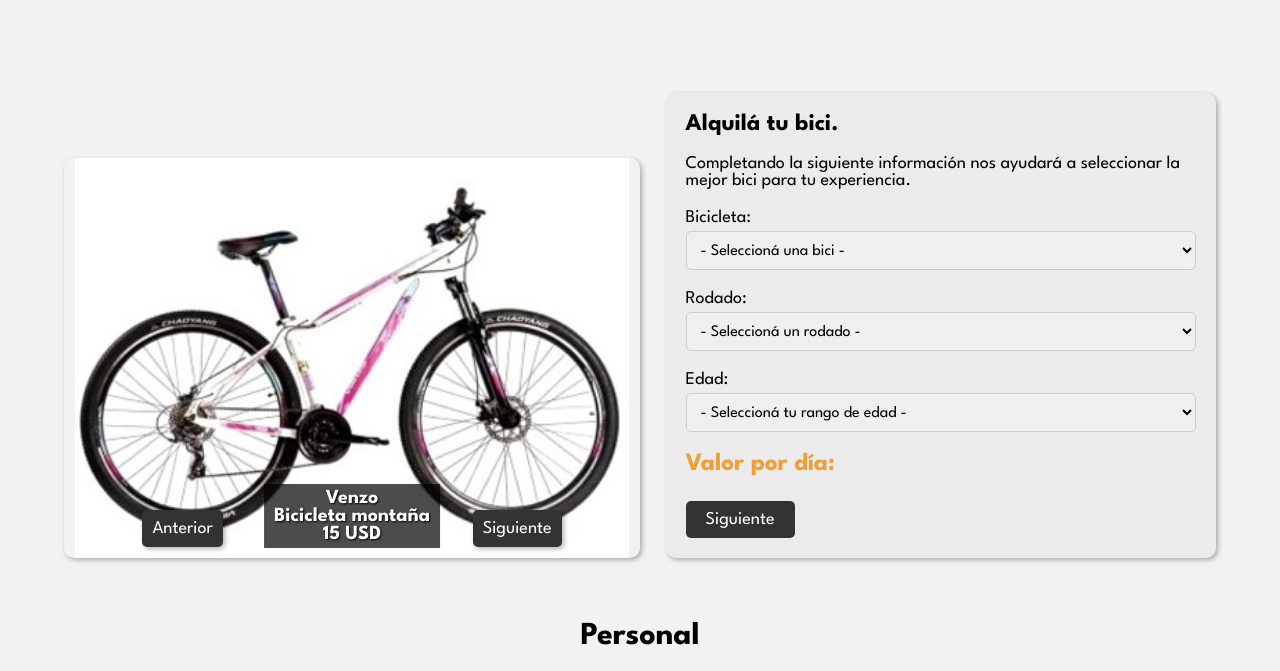
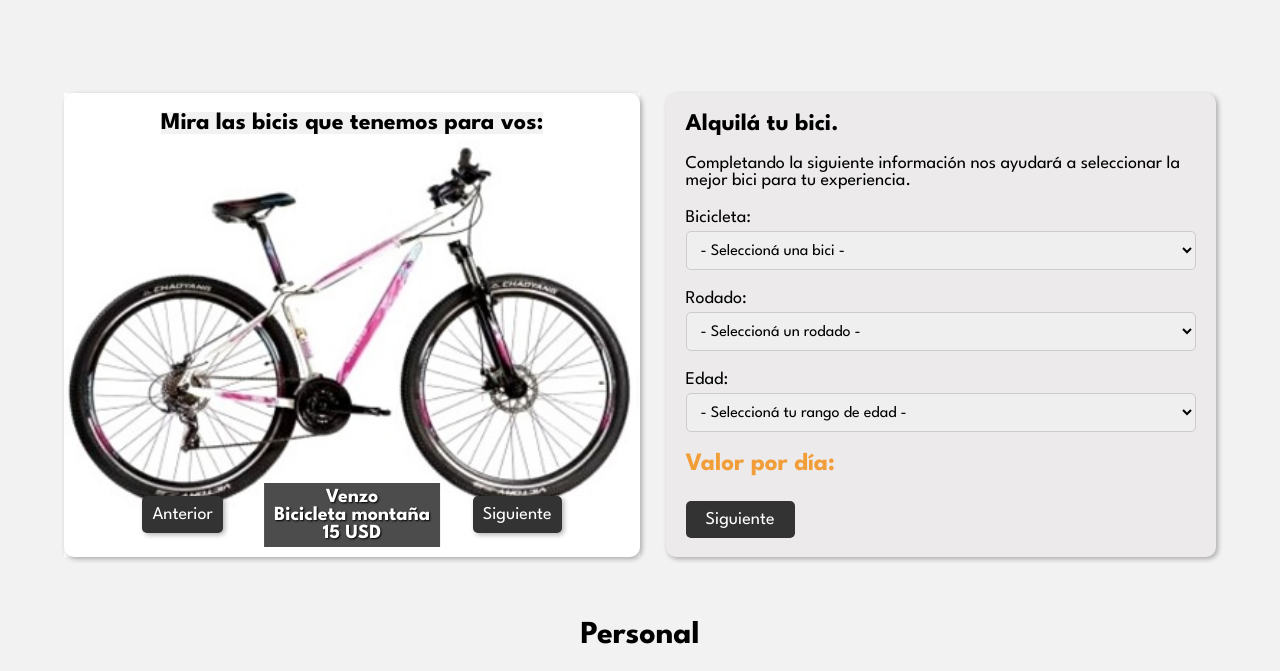
Before and after one commit to dlaurora/TP-Integrador-G6, a plain HTML site: page index.html in a window 1280 px wide. Shown: the part 669-1340 px from the top of the page. Drawn offline with nearby package versions, Linux system fonts and the light colour scheme.

Commit message:
add title al carrusel

```diff
--- a/assets/css/style.css
+++ b/assets/css/style.css
@@ -163,6 +163,7 @@ nav a:hover {
 }
 /* Seccion Carousel */
 #carrusel{
+    background-color: #ffffff;
     display: flex;
     width: 50%;
     height: 100%;
@@ -170,13 +171,12 @@ nav a:hover {
 #carousel-container {
     position: relative;
     border-radius: 10px;
-    width: 120%;
+    width: 100%;
     height: 100%;
     overflow: hidden;
     margin: 0;
     box-shadow: 2px 2px 5px rgba(0, 0, 0, 0.3);
 }
-
 #carousel-images {
     position: relative;
     /* padding: 20px; */
@@ -189,14 +189,24 @@ nav a:hover {
     transition: transform 0.5s ease;
     animation: carouselAnimation 10s infinite linear;
 }
-
+.titulo-carrusel{
+    position: absolute;
+    display: flex;
+    justify-content: center;
+    width: 100%;
+    text-align: center;
+    z-index: 2;
+}
+.titulo-carrusel h2{
+    background-color: #F2F2F2;
+    margin-top: 19px;
+    font-size: 24px;
+}
 #carousel-images img {
     width: 100%;
-    height: 100%;
+    height: 29rem;
     object-fit: contain;
 }
-
-
 #carousel-images .caption {
     position: absolute;
     bottom: 10px;
@@ -218,6 +228,7 @@ nav a:hover {
     width: 100%;
     text-align: center;
     border-spacing: 10px;
+    margin-bottom: .8rem;
 }
 
 #carousel-controls button {
@@ -242,12 +253,11 @@ nav a:hover {
 .form-alquilar{
     display: flex;
     width: 50%;
-    height: 100%;
+    height: 29rem;
 }
 #form-wizard {
     width: 100%;
     height: auto;
-    /* max-width: 600px; */
     margin-left: 2vw;
     padding: 20px;
     background-color: rgba(211, 203, 203, 0.212);
@@ -333,6 +343,7 @@ textarea {
     display: flex;
     justify-content: space-between;
     margin-top: 20px;
+    margin-bottom: 1rem;
 }
 
 .prev-button,
@@ -570,8 +581,8 @@ footer p {
         margin-bottom: 20px;
     }
 }
-@media (min-width: 768px) {
+/* @media (min-width: 768px) {
     #carousel-container {
         height: 400px;
     }
-}
+} */
--- a/index.html
+++ b/index.html
@@ -53,6 +53,9 @@
         <section id="alquilar">
             <div id="carrusel">
                 <div id="carousel-container">
+                    <div class="titulo-carrusel">
+                        <h2>Mira las bicis que tenemos para vos:</h2>
+                    </div>
                     <div id="carousel-images">
 
                     </div>
```
